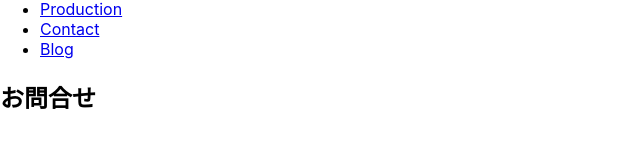
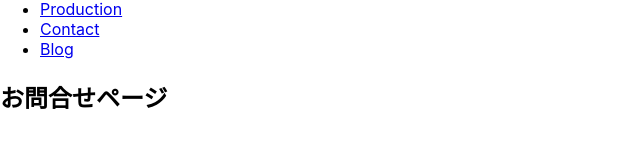
Before and after one commit to Ryo-y222/react-portfolio-app-yt, a React (Create React App) app: page /contact in a window 1280 px wide. Shown: the part 150-300 px from the top of the page, without its empty margins (0-640 px from the left). Built offline with nearby package versions, Linux system fonts and the light colour scheme.

Commit message:
create-router-link

```diff
--- a/src/pages/homes/contact.tsx
+++ b/src/pages/homes/contact.tsx
@@ -3,7 +3,7 @@ import React from "react";
 const Contact: React.FC = () => {
     return (
         <>
-          <h2>お問合せ</h2>
+          <h2>お問合せページ</h2>
         </>
     )
 }
```
